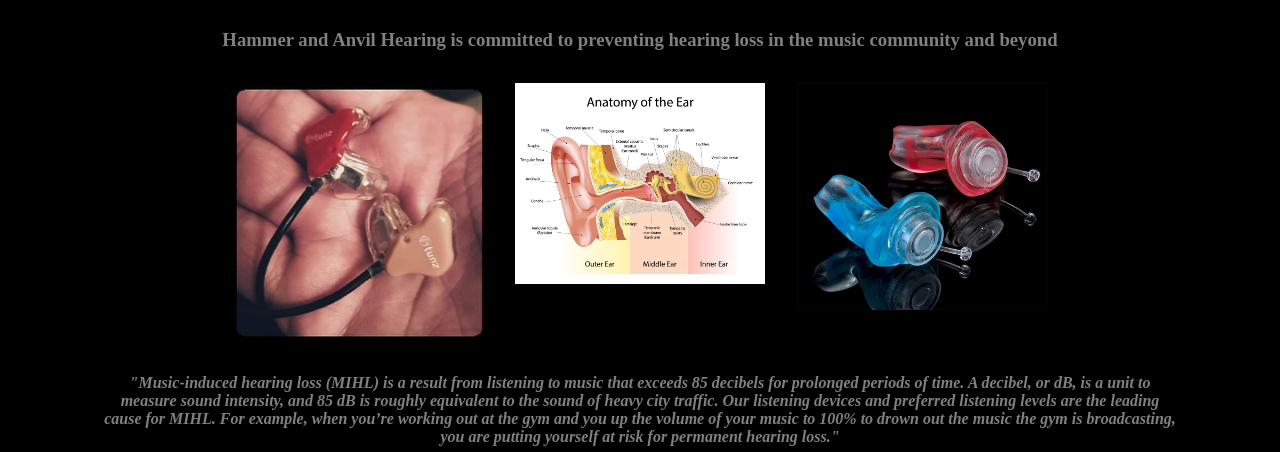
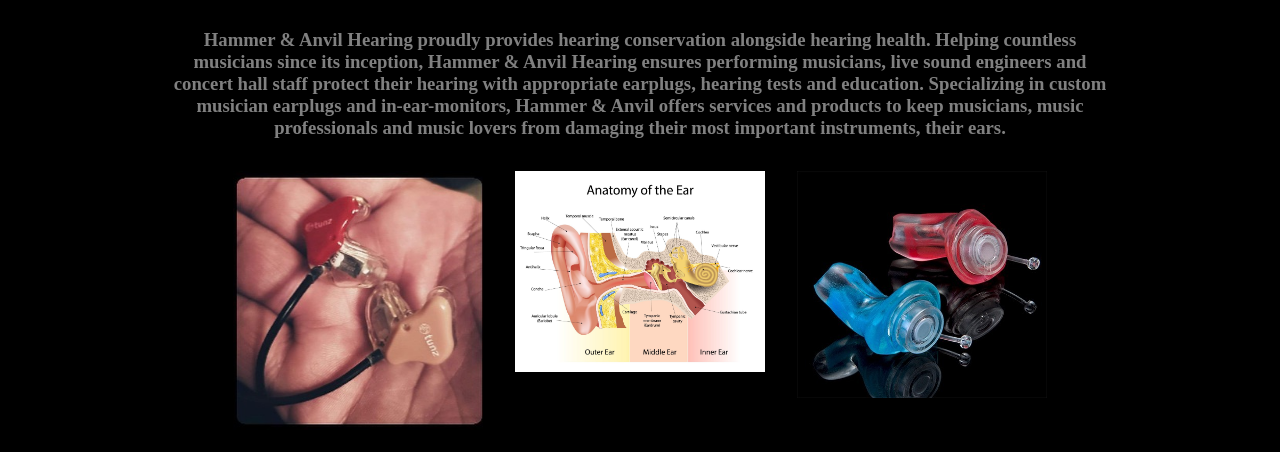
Before and after one commit to BenjaminPitts/hammer-and-anvil, a Gatsby site: page / in a window 1280 px wide. Shown: the part 348-800 px from the top of the page. Built offline with nearby package versions, Linux system fonts and the light colour scheme; Gatsby itself is replaced by a stand-in of ours.

Commit message:
adding bio to index

```diff
--- a/src/components/layout.css
+++ b/src/components/layout.css
@@ -42,7 +42,7 @@
 }
 .text-block {
 color: gray;
-margin: 1rem 6rem;
+margin: 1rem 10rem;
 }
 .client-outer-box {
   display: flex;
--- a/src/pages/about.js
+++ b/src/pages/about.js
@@ -19,7 +19,7 @@
       style={{ margin: `1rem` }}
     />
     </strong>
-    <h3><i>"Short paragraph about your mission statement, passions, experience, etc."</i></h3>
+    <h3><i>I am a musician and entrepenuer from Denver, CO.</i></h3>
 
 <Link to='/'><h3>Back to Homepage</h3></Link>
 
--- a/src/pages/index.js
+++ b/src/pages/index.js
@@ -21,7 +21,7 @@
 const IndexPage = () => (
   <Layout>
 <div class ='text-block'>
-  <h3>Hammer and Anvil Hearing is committed to preventing hearing loss in the music community and beyond</h3>
+  <h3>Hammer & Anvil Hearing proudly provides hearing conservation alongside hearing health. Helping countless musicians since its inception, Hammer & Anvil Hearing ensures performing musicians, live sound engineers and concert hall staff protect their hearing with appropriate earplugs, hearing tests and education. Specializing in custom musician earplugs and in-ear-monitors, Hammer & Anvil offers services and products to keep musicians, music professionals and music lovers from damaging their most important instruments, their ears.</h3>
 </div>
     <strong>
     <StaticImage
```
